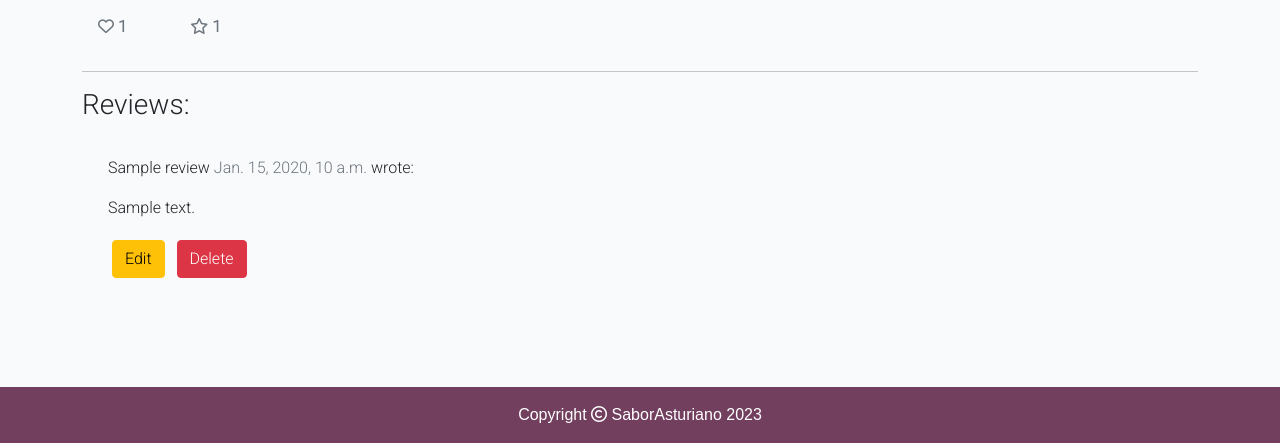
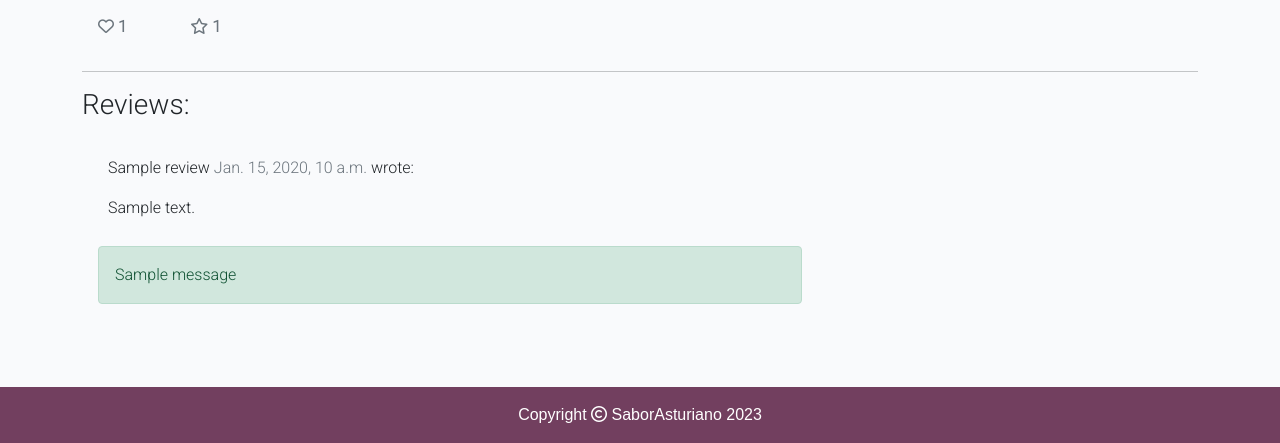
Before and after one commit to Hugh1996/sabor-asturiano-pp4, a Django app: page /recipe/sample/ in a window 1280 px wide. Shown: the part 357-800 px from the top of the page. Run offline with Django 3.2, Linux system fonts and the light colour scheme; tables that the repository leaves empty hold one stand-in row (values such as "Sample post"); one stand-in notice (Sample message) is shown; some libraries are stand-ins or nearby versions.

Commit message:
Alert for edit/delete review

```diff
--- a/blog/models.py
+++ b/blog/models.py
@@ -45,16 +45,3 @@ class Review(models.Model):
 
     def __str__(self):
         return f"Review {self.body} by {self.name}"
-
-
-class UserProfile(models.Model):
-    user = models.OneToOneField(User, on_delete=models.CASCADE)
-    bio = models.TextField(blank=True)
-    profile_picture = CloudinaryField(
-        "image", default="default_profile_pic.jpg")
-
-    def update_profile(self, new_bio, new_profile_picture=None):
-        self.bio = new_bio
-        if new_profile_picture:
-            self.profile_picture = new_profile_picture
-        self.save()
--- a/blog/views.py
+++ b/blog/views.py
@@ -70,6 +70,7 @@ class RecipeDetail(View):
                 "reviewed": True,
                 "liked": liked,
                 "review_form": ReviewForm()
+
             },
         )
 
@@ -100,7 +101,11 @@ class EditReview(View):
 
         if form.is_valid():
             form.save()
+            messages.success(request, 'Review edited successfully!')
             return redirect('recipe_detail', slug=review.recipe.slug)
+        else:
+            messages.error(
+                request, 'Error editing the review. Please check the form.')
         return render(request, 'edit_review.html', {'form': form,
                                                     'review': review})
 
@@ -114,8 +119,7 @@ class DeleteReview(View):
     def post(self, request, review_id, *args, **kwargs):
         review = get_object_or_404(Review, id=review_id)
         review.delete()
-        messages.success(request, 'Review deleted successfully.')
-
+        messages.success(request, 'Review deleted successfully!')
         return redirect('recipe_detail', slug=review.recipe.slug)
 
 
--- a/templates/recipe_detail.html
+++ b/templates/recipe_detail.html
@@ -76,13 +76,25 @@
                         </span> wrote:
                     </p>
                     {{ review.body | linebreaks }}
-                    <a class="m-1 btn btn-warning" href="{% url 'edit_review' review.id %}">Edit</a>
-                    <form method="post" action="{% url 'delete_review' review.id %}" class="d-inline">
-                        {% csrf_token %}
-                        <button type="submit" class="m-1 btn btn-danger">Delete</button>
-                    </form>
+                    <!-- Edit/Delete Reviews -->
+                    {% if user.is_authenticated %}
+                        <a class="m-1 btn btn-warning" href="{% url 'edit_review' review.id %}">Edit</a>
+                        <form method="post" action="{% url 'delete_review' review.id %}" class="d-inline">
+                            {% csrf_token %}
+                            <button type="submit" class="m-1 btn btn-danger">Delete</button>
+                        </form>
+                    {% endif %}
                 </div>
                 {% endfor %}
+                {% if messages %}
+                <div class="alert-container" role="alert">
+                    {% for message in messages %}
+                    <div class="alert alert-{{ message.tags }}">
+                        {{ message }}
+                    </div>
+                    {% endfor %}
+                </div>
+                {% endif %}
             </div>
         </div>
         <div class="col-md-4">
```
Also changed, not shown: blog/migrations/0016_auto_20240101_2310.py (added).
